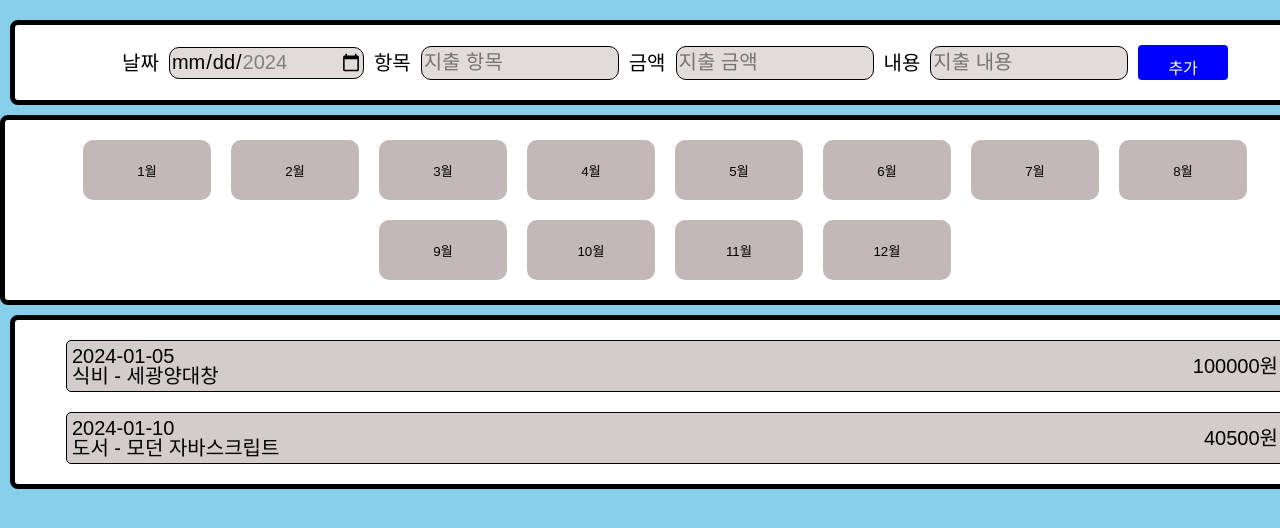
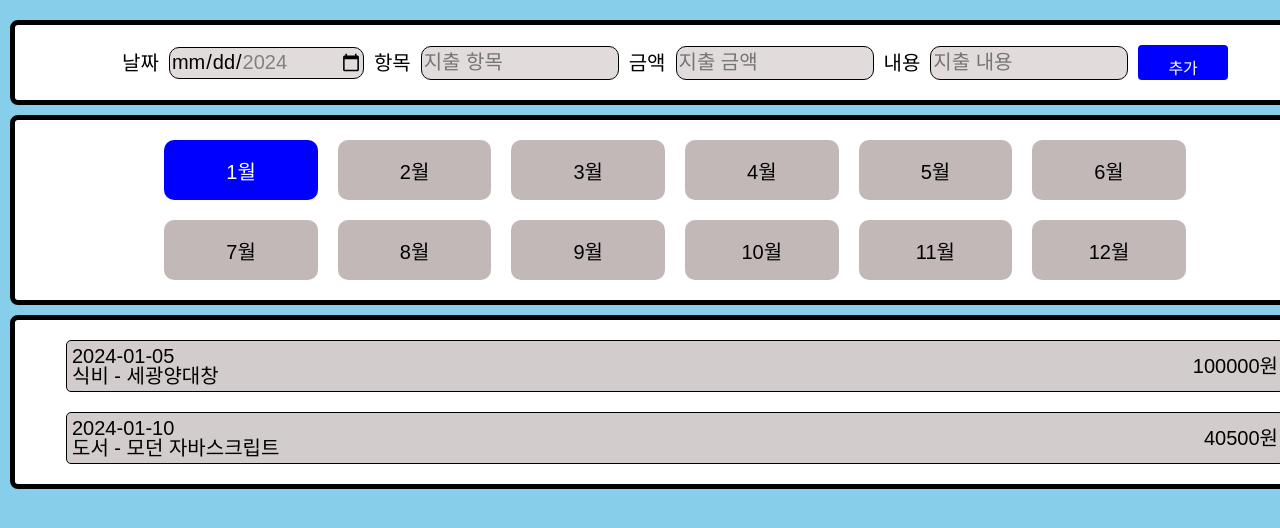
Before and after one commit to ghastlymouse/react_assignment2, a React (Vite) app: page / in a window 1280 px wide. Shown: the top 528 px of the page. Built offline with nearby package versions, Linux system fonts and the light colour scheme; a web font is replaced by a local one.

Commit message:
스타일 및 로컬스토리지 로드 후 로직 변경

```diff
--- a/src/components/MonthSelect.jsx
+++ b/src/components/MonthSelect.jsx
@@ -7,16 +7,16 @@ const MonthSelect = () => {
     const dispatch = useDispatch();
 
     const months = [1, 2, 3, 4, 5, 6, 7, 8, 9, 10, 11, 12];
+
+    const loadedLastSelectMonth = +localStorage.getItem("lastSelect");
+
     useEffect(() => {
-        const loadedLastSelectMonth = +localStorage.getItem("lastSelect");
-        if (!loadedLastSelectMonth) {
-            dispatch(changeMonth(1));
-        } else {
+        if (loadedLastSelectMonth) {
             dispatch(changeMonth(loadedLastSelectMonth));
         }
     }, []);
 
-    const [activeMonth, setActiveMonth] = useState(+localStorage.getItem("lastSelect"));
+    const [activeMonth, setActiveMonth] = useState(loadedLastSelectMonth || 1);
 
     const handleSelectMonth = (month) => {
         localStorage.setItem("lastSelect", month);
@@ -26,6 +26,7 @@ const MonthSelect = () => {
 
     return (
         <StMonthSection>
+            <StDiv>
                 {
                     months.map(month => {
                         return (
@@ -37,6 +38,7 @@ const MonthSelect = () => {
                         );
                     })
                 }
+            </StDiv>
         </StMonthSection>
     )
 }
@@ -48,12 +50,19 @@ const StMonthSection = styled.section`
     background-color: white;
     color: black;
     display: flex;
-    flex-wrap: wrap;
-    gap: 20px;
     justify-content: center;
     padding: 20px;
     border: 5px solid black;
     border-radius: 8px;
+    margin: 10px;
+`;
+
+const StDiv = styled.div`
+    width: 80%;
+    display: flex;
+    flex-wrap: wrap;
+    justify-content: center;
+    gap: 20px;
 `;
 
 const StMonthBtn = styled.button`
@@ -61,11 +70,11 @@ const StMonthBtn = styled.button`
     color: ${props => (props.$active ? "white" : "black")};
     border: none;
     border-radius: 10px;
-    display: flex;
-    justify-content: center;
-    align-items: center;
-    width: 10%;
+    padding: 10px 20px;
+    width: 15%;
     height: 60px;
+    font-family: inherit;
+    font-size: inherit;
     cursor: pointer;
     &:hover{
         background-color: blue;
```
Lines whose indentation alone changed are shown as unchanged.
